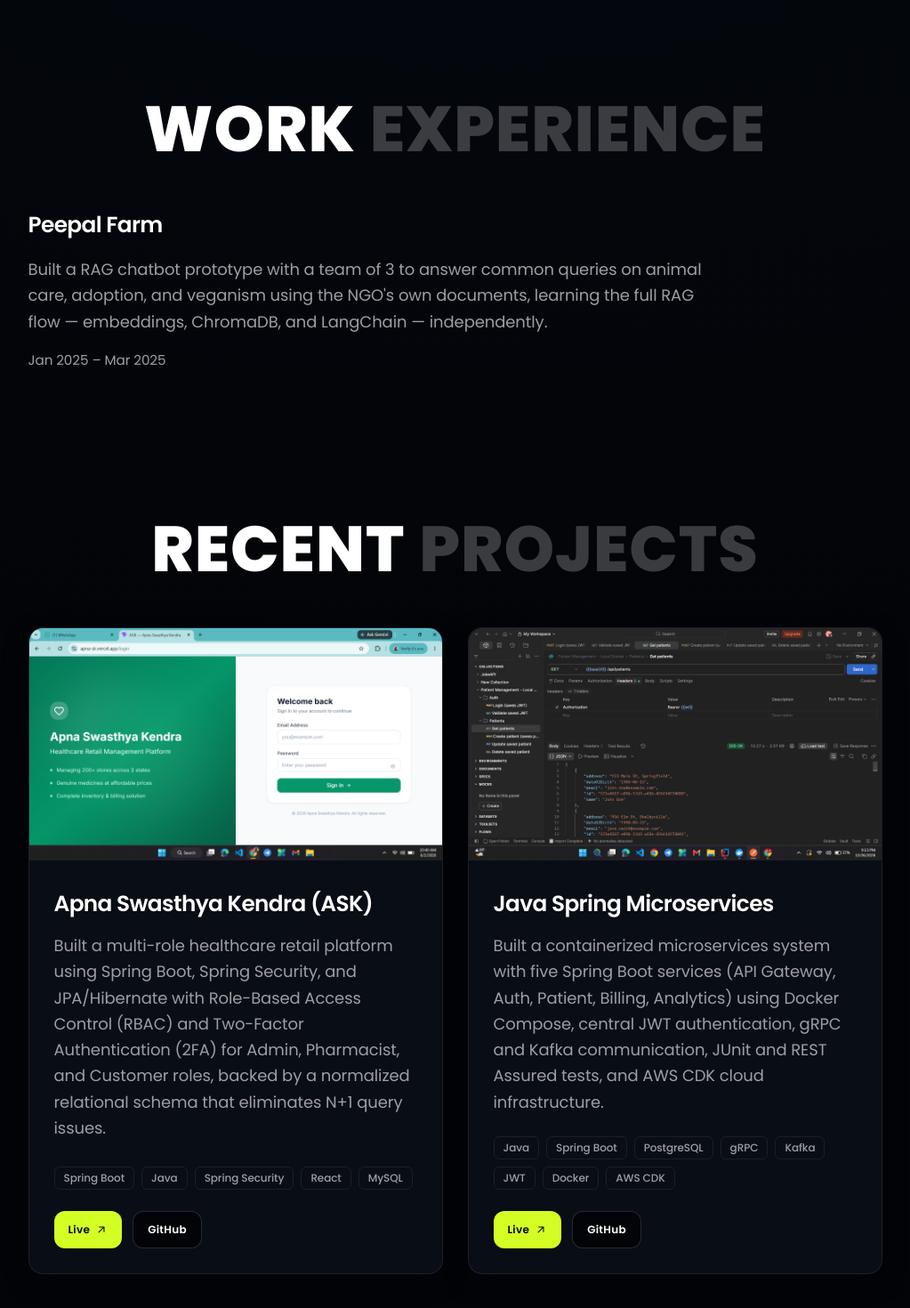
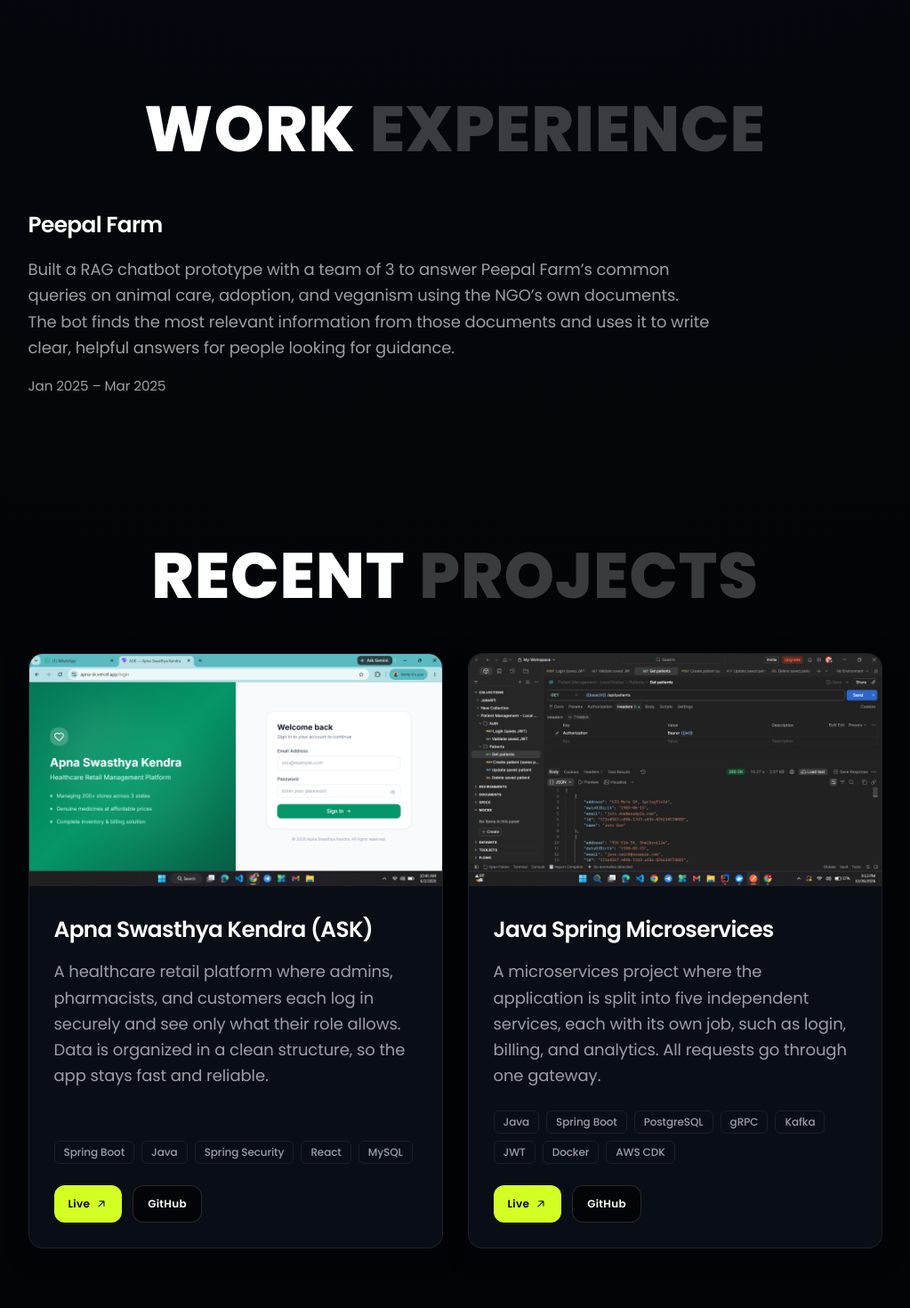
Before and after one commit to prince2404/prince-kumar-portfolio, a Next.js app: page / in a window 1280 px wide. Shown: the part 1512-2982 px from the top of the page at 89% size, without its empty margins (121-1144 px from the left). Built offline with nearby package versions, Linux system fonts and the light colour scheme.

Commit message:
update description

```diff
--- a/src/data/portfolio.ts
+++ b/src/data/portfolio.ts
@@ -110,7 +110,7 @@ export const portfolioData = {
       {
         company: "Peepal Farm",
         description:
-          "Built a RAG chatbot prototype with a team of 3 to answer common queries on animal care, adoption, and veganism using the NGO's own documents, learning the full RAG flow — embeddings, ChromaDB, and LangChain — independently.",
+          "Built a RAG chatbot prototype with a team of 3 to answer Peepal Farm’s common queries on animal care, adoption, and veganism using the NGO’s own documents. The bot finds the most relevant information from those documents and uses it to write clear, helpful answers for people looking for guidance.",
         period: "Jan 2025 – Mar 2025",
       },
     ],
@@ -125,7 +125,7 @@ export const portfolioData = {
         image: askCover,
         imageAlt: "Apna Swasthya Kendra Healthcare Retail Platform",
         description:
-          "Built a multi-role healthcare retail platform using Spring Boot, Spring Security, and JPA/Hibernate with Role-Based Access Control (RBAC) and Two-Factor Authentication (2FA) for Admin, Pharmacist, and Customer roles, backed by a normalized relational schema that eliminates N+1 query issues.",
+          "A healthcare retail platform where admins, pharmacists, and customers each log in securely and see only what their role allows. Data is organized in a clean structure, so the app stays fast and reliable.",
         techStack: ["Spring Boot", "Java", "Spring Security", "React", "MySQL"],
         liveUrl: "https://apna-sk.vercel.app/",
         githubUrl: "https://github.com/prince2404/APNA_SK",
@@ -136,7 +136,7 @@ export const portfolioData = {
         image: microservicesCover,
         imageAlt: "Java Spring Microservices Architecture",
         description:
-          "Built a containerized microservices system with five Spring Boot services (API Gateway, Auth, Patient, Billing, Analytics) using Docker Compose, central JWT authentication, gRPC and Kafka communication, JUnit and REST Assured tests, and AWS CDK cloud infrastructure.",
+          "A microservices project where the application is split into five independent services, each with its own job, such as login, billing, and analytics. All requests go through one gateway.",
         techStack: [
           "Java",
           "Spring Boot",
```
